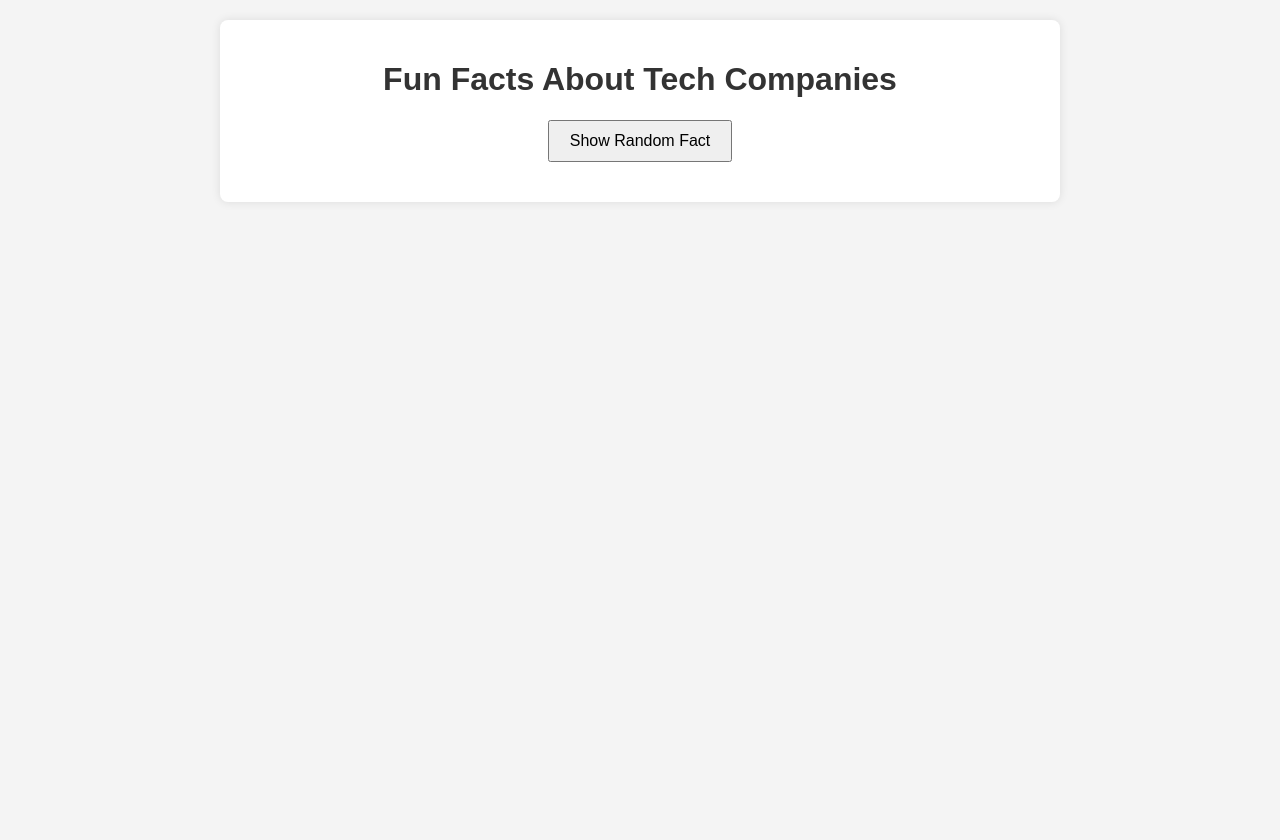
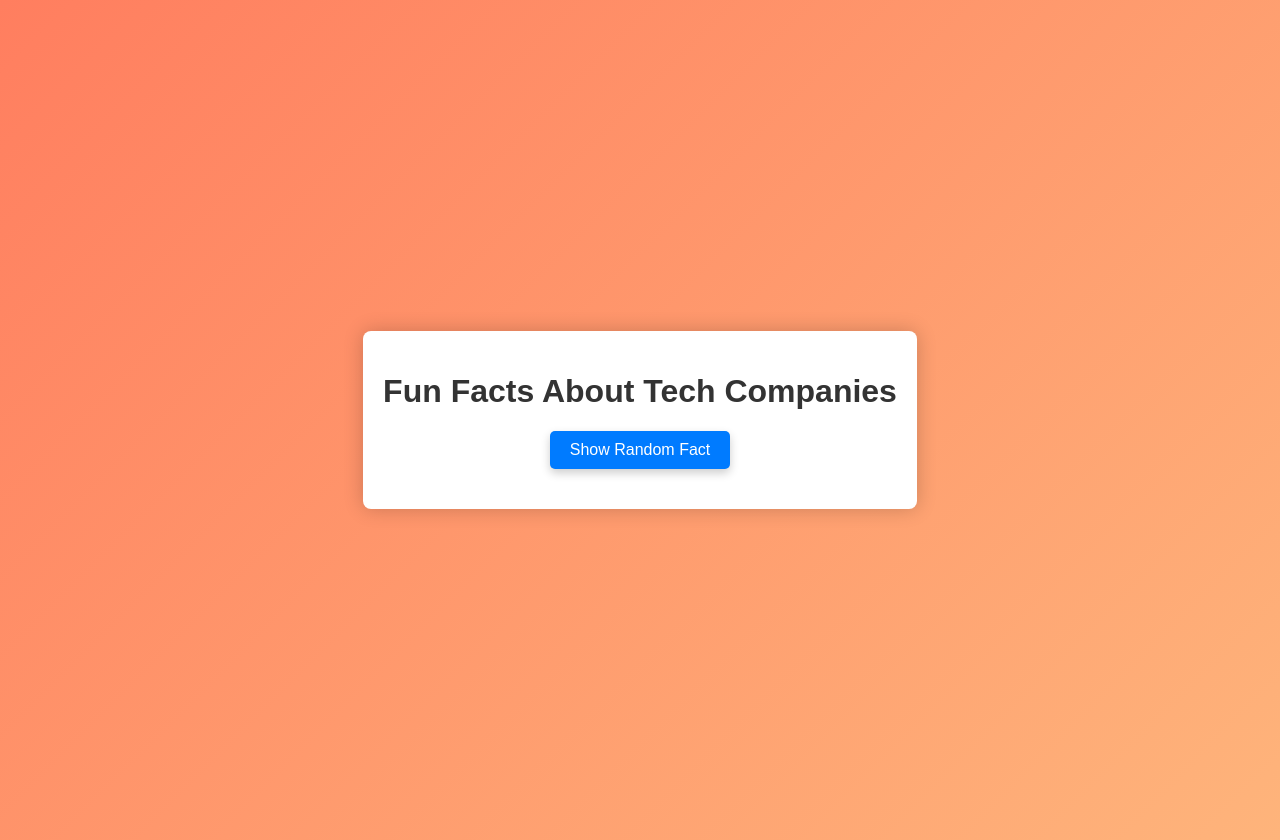
Before and after one commit to vikram-alva/fun-facts, a plain HTML site: page index.html in a window 1280 px wide. Before the commit the page ends 800 px from the top, so only its background shows below. Drawn offline with Linux system fonts and the light colour scheme.

Commit message:
Update index.html

```diff
--- a/index.html
+++ b/index.html
@@ -7,9 +7,14 @@
     <style>
         body {
             font-family: Arial, sans-serif;
-            background-color: #f4f4f4;
+            background: linear-gradient(135deg, #ff7e5f, #feb47b);
             margin: 0;
             padding: 20px;
+            height: 100vh;
+            display: flex;
+            justify-content: center;
+            align-items: center;
+            perspective: 1000px;
         }
 
         .container {
@@ -18,7 +23,13 @@
             background: white;
             padding: 20px;
             border-radius: 8px;
-            box-shadow: 0 0 10px rgba(0, 0, 0, 0.1);
+            box-shadow: 0 0 20px rgba(0, 0, 0, 0.2);
+            transform-style: preserve-3d;
+            transition: transform 0.5s;
+        }
+
+        .container:hover {
+            transform: rotateY(10deg);
         }
 
         h1 {
@@ -33,6 +44,7 @@
             border-radius: 5px;
             background-color: #fafafa;
             display: none; /* Initially hide the fact */
+            box-shadow: 0 0 10px rgba(0, 0, 0, 0.1);
         }
 
         .fact h2 {
@@ -51,6 +63,22 @@
             padding: 10px 20px;
             font-size: 16px;
             cursor: pointer;
+            background-color: #007BFF;
+            color: white;
+            border: none;
+            border-radius: 5px;
+            box-shadow: 0 4px 10px rgba(0, 0, 0, 0.2);
+            transition: background-color 0.3s, transform 0.3s;
+        }
+
+        button:hover {
+            background-color: #0056b3;
+            transform: translateY(-2px);
+        }
+
+        button:active {
+            transform: translateY(0);
+            box-shadow: 0 2px 5px rgba(0, 0, 0, 0.2);
         }
     </style>
 </head>
```
